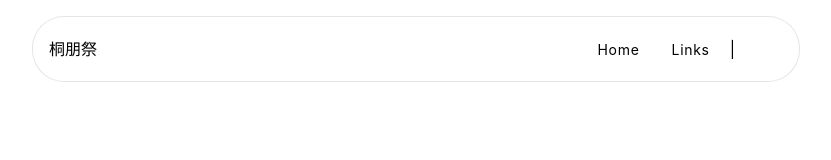
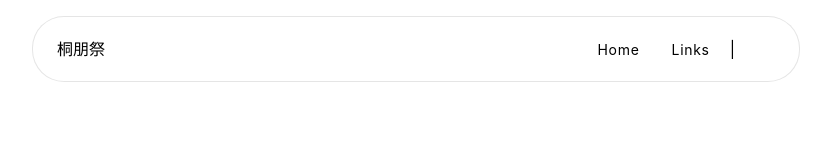
Before and after one commit to TohoComputerClub/tohofes.jp-portal, a SvelteKit app: page / in a window 1280 px wide. Shown: the top 160 px of the page, without its empty margins (224-1055 px from the left). Built offline with nearby package versions, Linux system fonts and the light colour scheme; some icons are missing.

Commit message:
feat(page): ヘッダーテキストのマージンを変更

```diff
--- a/src/routes/+layout.svelte
+++ b/src/routes/+layout.svelte
@@ -13,7 +13,7 @@
 <header class="fixed items-center top-4 left-1/2 z-20 w-[90%] -translate-x-1/2 rounded-4xl border border-black/10 bg-white/80 backdrop-blur-md transition-all duration-500 md:w-[80%] lg:w-[60%]">
 	<div class="flex p-2">
 		<a href="/" class="flex transition h-12">
-			<p class="m-auto ml-2 block">桐朋祭</p>
+			<p class="m-auto ml-4 block">桐朋祭</p>
 		</a>
 		<nav class="ml-auto flex list-none items-center gap-5 whitespace-nowrap transition">
 			<li><a href="/" class="ml-1 text-sm tracking-wider transition">Home</a></li>
```
